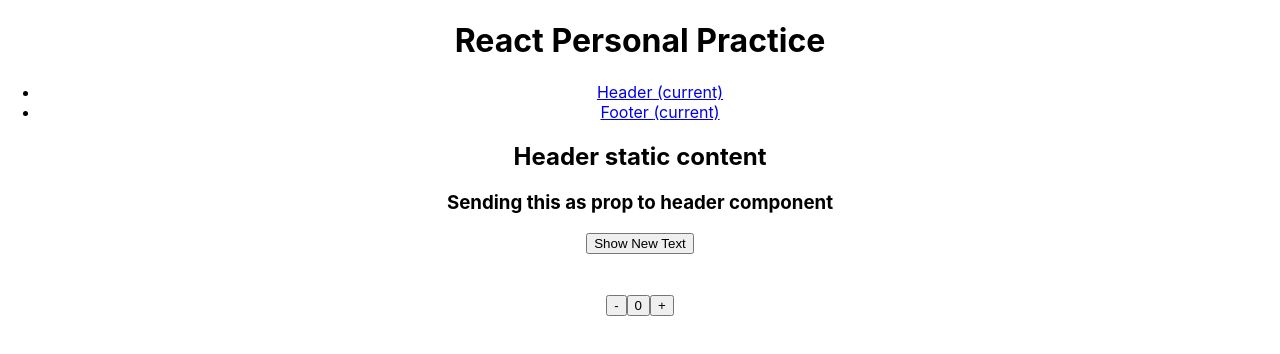
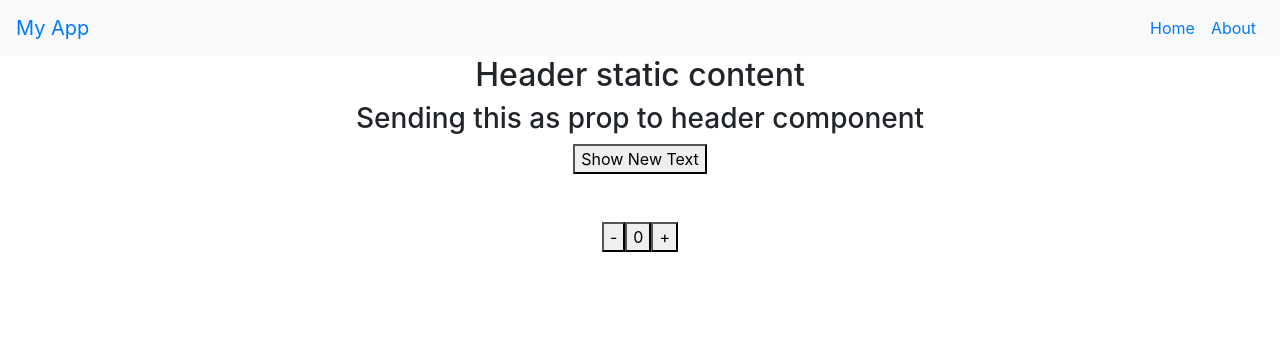
Before and after one commit to DostyTheGreatKigali/react-function-components-practice, a React (Create React App) app: page / in a window 1280 px wide. Shown: the top 354 px of the page. Built offline with nearby package versions, Linux system fonts and the light colour scheme; no server answers.

Commit message:
Bootstrap 4.3 added and useEffect for fetch implememnted

```diff
--- a/package.json
+++ b/package.json
@@ -6,6 +6,7 @@
     "@testing-library/jest-dom": "^5.11.4",
     "@testing-library/react": "^11.1.0",
     "@testing-library/user-event": "^12.1.10",
+    "bootstrap": "4.3.1",
     "react": "^17.0.2",
     "react-dom": "^17.0.2",
     "react-router-dom": "^6.2.1",
--- a/src/App.js
+++ b/src/App.js
@@ -1,4 +1,4 @@
-import React, { useState } from 'react';
+import React, { useEffect, useState } from 'react';
 import { BrowserRouter as Router, Routes, Route } from "react-router-dom";
 
 import './App.css';
@@ -9,6 +9,7 @@
 function App() {
   const [text, setText] = useState('Sending this as prop to header component');
   const [count, setCount] = useState(0);
+  const [lyrics, setLyrics] = useState([]);
 
   const displayText = () => {
     if(text === 'Sending this as prop to header component') {
@@ -26,11 +27,30 @@
     setCount(count - 1)
   }
 
+//   const fetchLyrics =
+
+//   useEffect(() => {
+
+// }, [])
+
+useEffect(() => {
+  const fetchData = async () => {
+    // const response = await fetch(`https://swapi.dev/api/people/1/`);
+    const response = await fetch(`http://localhost:8000/api/home`);
+    const newData = await response.json();
+    console.log(newData);
+  };
+
+  fetchData();
+});
+
+
+
 
   return (
     <Router>
     <div className="App">
-      <h1 style={{ textAlign: 'center' }}>React Personal Practice</h1>
+      {/* <h1 style={{ textAlign: 'center' }}>React Personal Practice</h1> */}
       <Nav />
       <Routes>
         {/* Passing props to elements */}
--- a/src/components/Nav.js
+++ b/src/components/Nav.js
@@ -1,19 +1,57 @@
+import React, { useState } from 'react';
 import { Link } from 'react-router-dom'
 
 function Nav() {
+       const [isNavCollapsed, setIsNavCollapsed] = useState(true)
+
+
+   const handleNavCollapse = () => {
+       setIsNavCollapsed(!isNavCollapsed)
+     }
+
     return (
-      <div>
+       // <nav className="navbar navbar-expand-lg navbar-light nav-real">
+       <nav className="navbar navbar-expand-lg bg-light nav-real">
+       <a href="/" className="navbar-brand" style={{cursor: 'pointer'}}>My App</a>
+       <button className="navbar-toggler" type="button" data-toggle="collapse"
+       data-target="#navbarSupportedContent"
+       aria-controls="navbarSupportedContent"
+       // aria-expanded="false"
+       aria-expanded={!isNavCollapsed ? true : false}
+       aria-label="Toggle navigation"
+       onClick={handleNavCollapse}
+       >
+         <span className="navbar-toggler-icon"></span>
+       </button>
 
-       <ul>
+       <div
+       // className="collapse navbar-collapse"
+       className={`${isNavCollapsed ? 'collapse' : ''} navbar-collapse`}
+       id="navbarSupportedContent"
+       >
+         <ul className="navbar-nav ml-auto">
            <li className="nav-item">
-              <Link to="/" className="nav-link" style={{cursor: 'pointer'}}>Header <span className="sr-only">(current)</span></Link>
+             <Link to="/" className="nav-link" style={{cursor: 'pointer'}}>Home <span className="sr-only">(current)</span></Link>
            </li>
            <li className="nav-item">
-              <Link to="/footer" className="nav-link" style={{cursor: 'pointer'}}>Footer <span className="sr-only">(current)</span></Link>
+             <Link to="footer" className="nav-link" style={{cursor: 'pointer'}}>About</Link>
            </li>
+           {/* <li className="nav-item">
+             <Link to="/contact" className="nav-link" style={{cursor: 'pointer'}}>Contact us</Link>
+           </li>
+           <li className="nav-item">
+             <Link to="/sign-up" className="nav-link" href="#"><button>Sign up</button></Link>
+           </li>
+           <li className="nav-item">
+             <Link to="/sign-in" className="nav-link" href="#"><button>Sign in</button></Link>
+           </li> */}
          </ul>
-
+         {/* <!-- <form className="form-inline my-2 my-lg-0">
+           <input className="form-control mr-sm-2" type="search" placeholder="Search" aria-label="Search">
+           <button className="btn btn-outline-success my-2 my-sm-0" type="submit">Search</button>
+         </form> --> */}
        </div>
+     </nav>
     );
   }
 
--- a/src/index.js
+++ b/src/index.js
@@ -1,3 +1,5 @@
+import 'bootstrap/dist/css/bootstrap.min.css';
+// import 'bootstrap/dist/js/bootstrap.bundle.min';
 import React from 'react';
 import ReactDOM from 'react-dom';
 import './index.css';
```
Also changed, not shown: 1 other file (tests, documents, lock files or other folders). Lines whose indentation alone changed are shown as unchanged.
